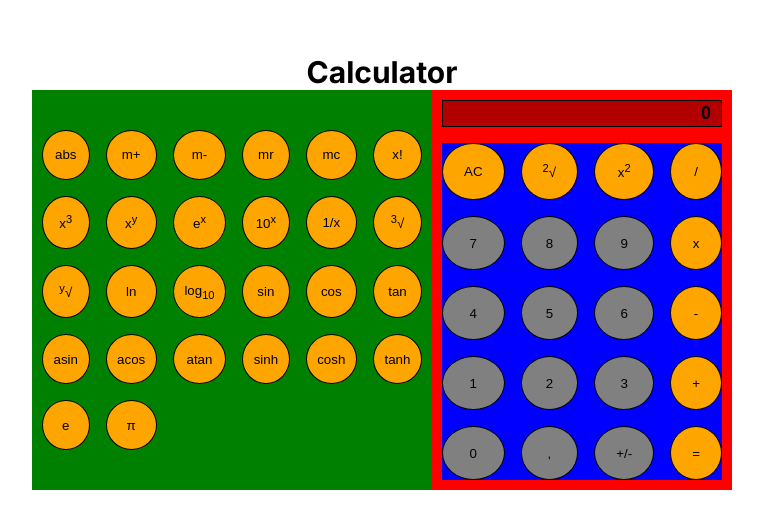
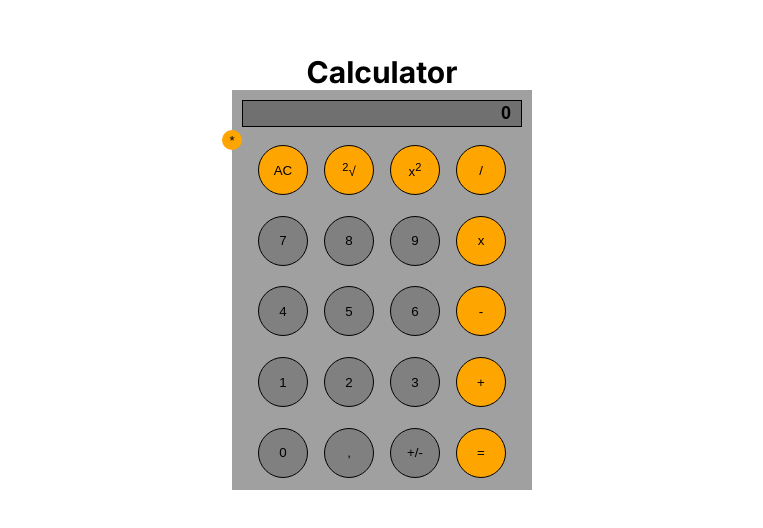
Before and after one commit to fpuentes-dev/calculator, a Next.js app: page / in a window 1280 px wide. Shown: the part 128-656 px from the top of the page, without its empty margins (258-1021 px from the left). Built offline with nearby package versions, Linux system fonts and the light colour scheme.

Commit message:
added extra animation and some styles

```diff
--- a/src/components/Button/styles.module.scss
+++ b/src/components/Button/styles.module.scss
@@ -1,4 +1,6 @@
 .container {
   border: 1px solid black;
   border-radius: 50%;
+  width: 50px;
+  height: 50px;
 }
--- a/src/components/Calculator/Calculator.tsx
+++ b/src/components/Calculator/Calculator.tsx
@@ -6,17 +6,26 @@ import MainButtons from './components/MainButtons'
 import { ContextCalculator, ContextCalculatorInitial } from './context/ContextCalculator'
 import styles from './styles.module.scss'
 
-const { container, extraButtonsContainer, mainButtonsContainer, display } = styles
+const { container, extraButtonsContainer, mainButtonsContainer, display, extraButton } = styles
 
 const Calculator: React.FC = () => {
+  const [extraOpen, setExtraOpen] = useState(false)
   const [context, setContext] = useState(ContextCalculatorInitial)
+
+  const toggleExtra = () => {
+    setExtraOpen(!extraOpen)
+  }
+
   return (
     <ContextCalculator.Provider value={{ context, setContext }}>
       <div className={container}>
-        <div className={extraButtonsContainer}>
+        <div className={extraButtonsContainer} style={{ width: extraOpen ? 400 : 0, padding: extraOpen ? 10 : 0 }}>
           <ExtraButtons />
         </div>
         <div className={mainButtonsContainer}>
+          <button className={extraButton} onClick={toggleExtra}>
+            *
+          </button>
           <input type='text' className={display} value={context.numAux || context.num || context.result} readOnly />
           <MainButtons />
         </div>
--- a/src/components/Calculator/components/MainButtons/styles.module.scss
+++ b/src/components/Calculator/components/MainButtons/styles.module.scss
@@ -1,7 +1,8 @@
 .container {
-  background-color: blue;
   display: grid;
   grid-template-columns: auto auto auto auto;
+  align-items: center;
+  justify-content: center;
   gap: 16px;
   height: 100%;
   margin-top: 16px;
--- a/src/components/Calculator/styles.module.scss
+++ b/src/components/Calculator/styles.module.scss
@@ -1,5 +1,5 @@
 .container {
-  background-color: red;
+  background-color: rgb(160 160 160);
   display: flex;
   height: 400px;
 }
@@ -22,11 +22,24 @@
   display: flex;
   flex-direction: column;
   padding: 10px;
+  position: relative;
   width: 300px;
 }
 
 .extraButtonsContainer {
-  background-color: green;
-  padding: 10px;
-  width: 400px;
+  background-color: rgb(80 80 80);
+  overflow: hidden;
+  transition: width, padding;
+  transition-duration: 1s;
 }
+
+.extraButton {
+  background-color: orange;
+  border-radius: 50%;
+  border: none;
+  position: absolute;
+  left: -10px;
+  top: 40px;
+  width: 20px;
+  height: 20px;
+}
```
